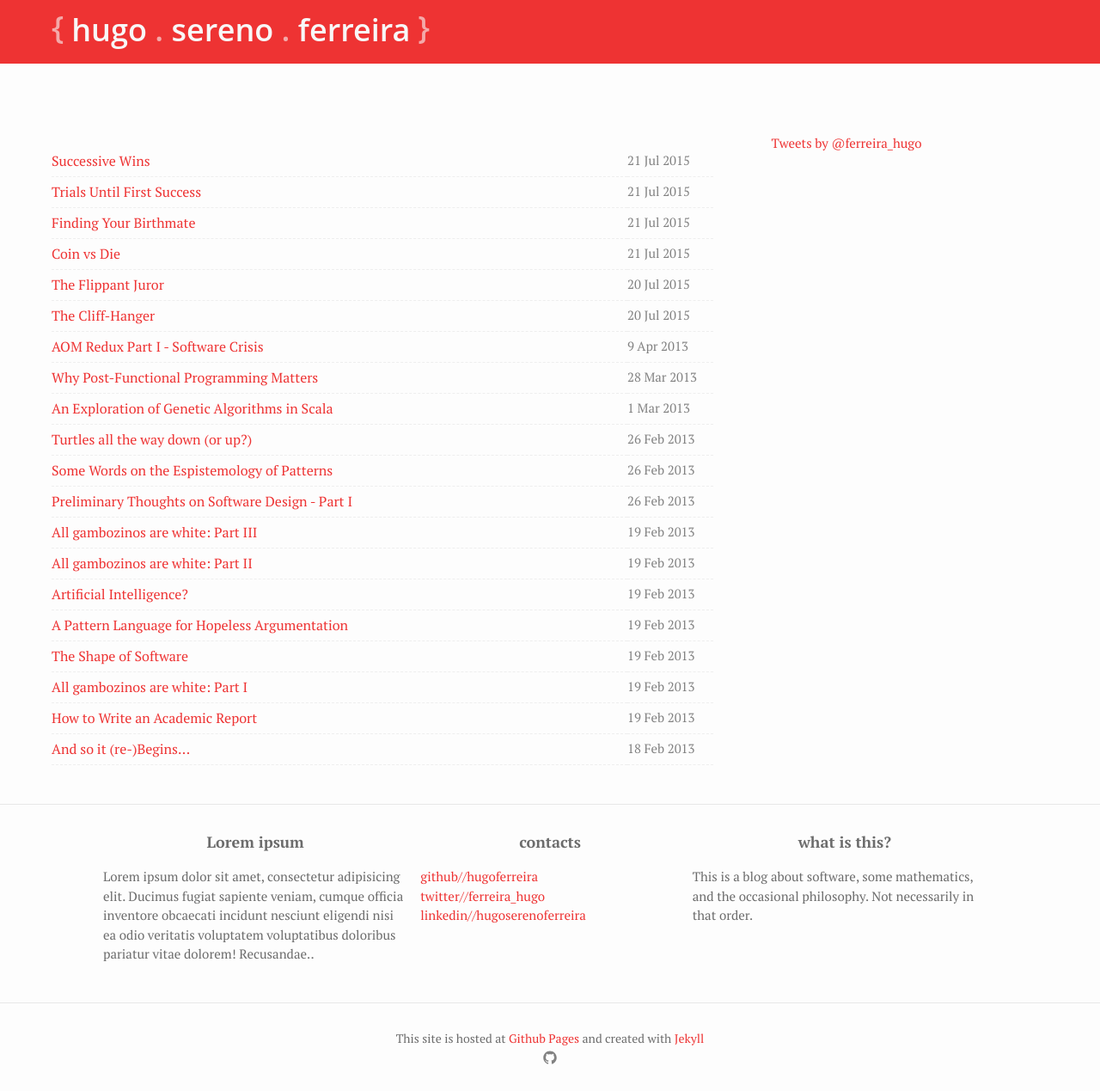
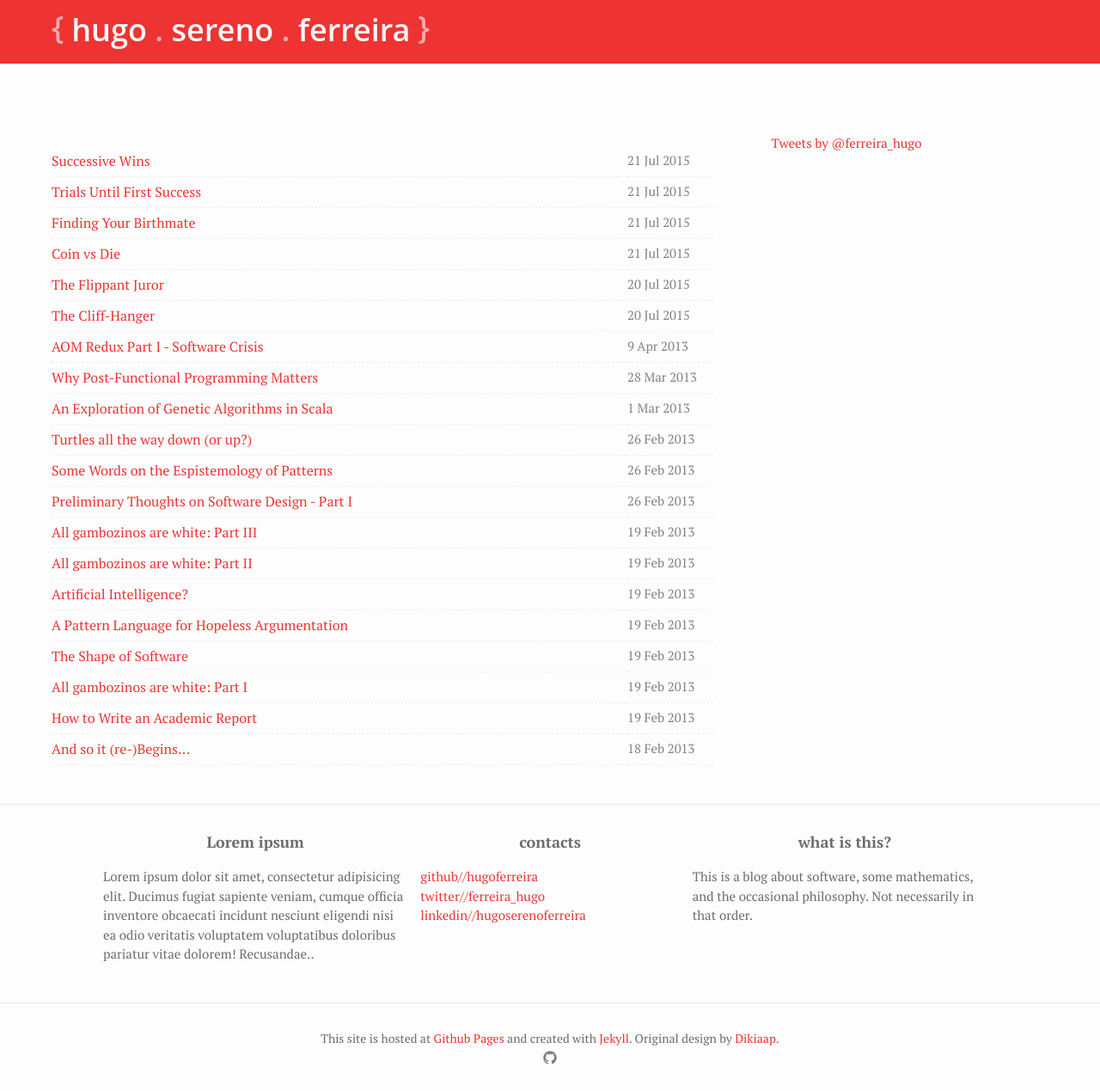
Before and after one commit to hugoferreira/hugoferreira.github.com, a Jekyll site: the page built from index.html, in a window 1280 px wide. Shown: the whole page at 86% size. Built offline with Jekyll 4.4.1, drawn with Linux system fonts in a browser that asks for light colours; comment, search, counter and statistics services are not loaded.

Commit message:
Reference to Dikiaap

```diff
--- a/_includes/footer.html
+++ b/_includes/footer.html
@@ -51,7 +51,7 @@
   <div class="wrapper-v4">
     <div style="font-size:14px; color: #6C6C6C;">
       <center>
-        This site is hosted at <a href="https://pages.github.com/">Github Pages</a> and created with <a href="http://jekyllrb.com/">Jekyll</a>
+        This site is hosted at <a href="https://pages.github.com/">Github Pages</a> and created with <a href="http://jekyllrb.com/">Jekyll</a>. Original design by <a href="http://dikiaap.github.io/">Dikiaap</a>.
         <br>
         <a href="https://github.com/">
           <span class="icon  icon--github">
```
